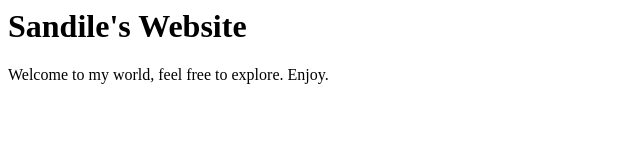
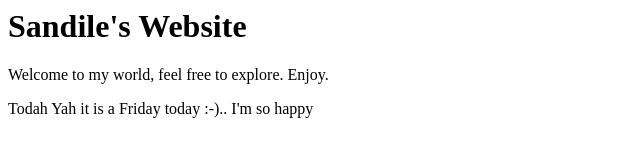
Before and after one commit to Sandilandz14/Sandilandz-Website, a plain HTML site: page index.html in a window 1280 px wide. Shown: the whole page, without its empty margins (0-640 px from the left). Drawn offline with Linux system fonts and the light colour scheme.

Commit message:
Added html file

```diff
--- a/index.html
+++ b/index.html
@@ -5,5 +5,6 @@
     <body>
         <h1>Sandile's Website</h1>
         <p>Welcome to my world, feel free to explore. Enjoy.</p>
+        <p>Todah Yah it is a Friday today :-).. I'm so happy</p>
     </body>
 </html>
```
